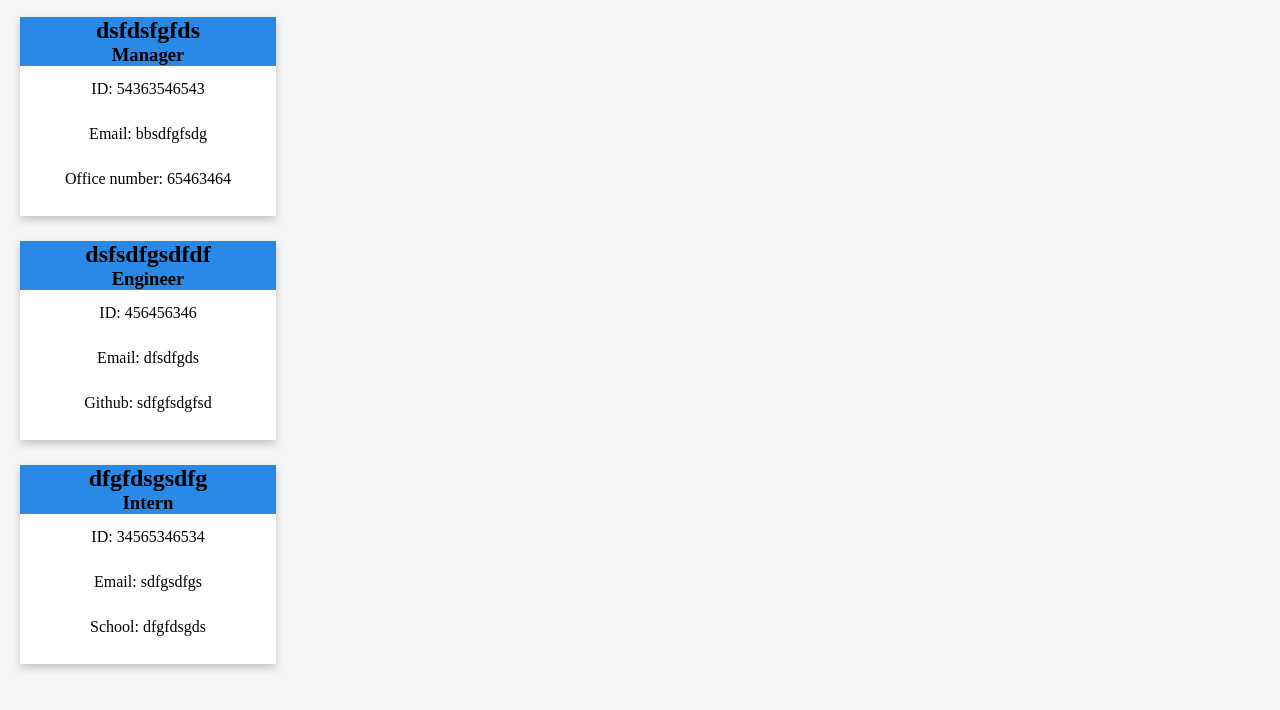
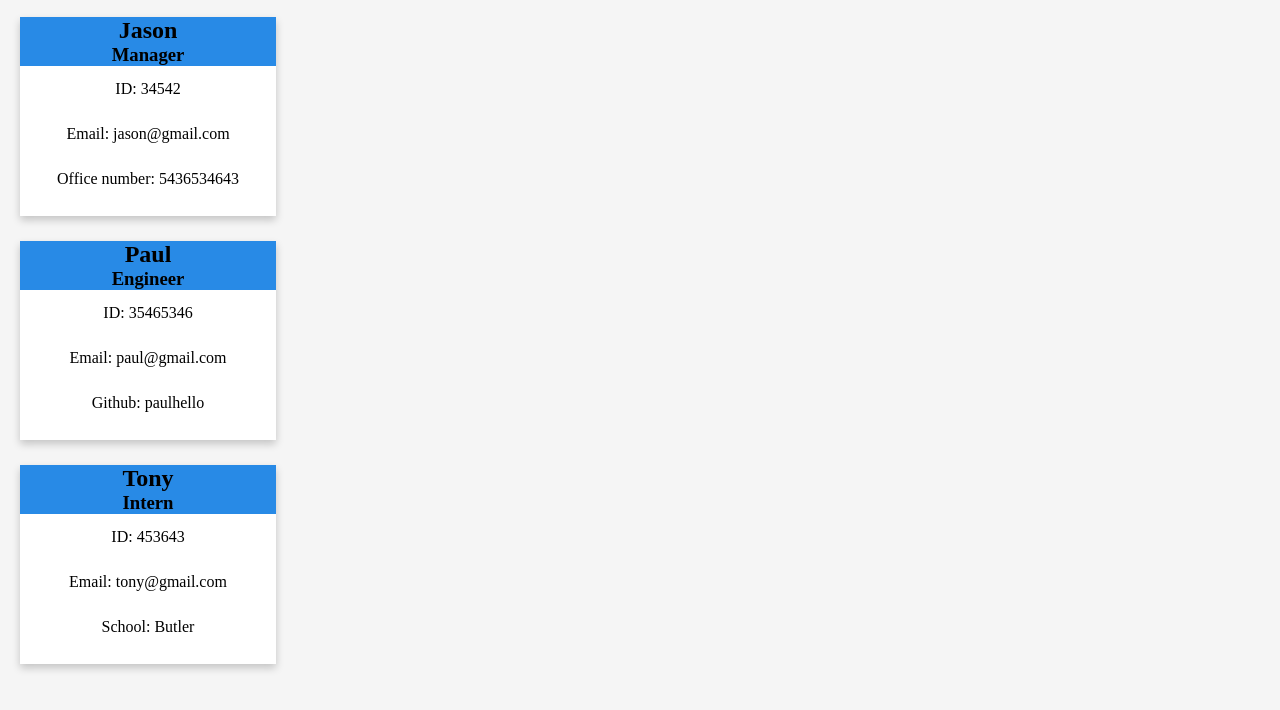
Before and after one commit to luismrosales/Team-info, a website: page dist/index.html in a window 1280 px wide. Shown: the part 40-750 px from the top of the page. Drawn offline with Linux system fonts and the light colour scheme.

Commit message:
added final touches

```diff
--- a/dist/index.html
+++ b/dist/index.html
@@ -1,9 +1,10 @@
-<!DOCTYPE html>
-<html lang="en">
+
+    <!DOCTYPE HTML>
+    <html lang='en'>
     <head>
-    <meta charset="UTF-8" />
-    <meta http-equiv="X-UA-Compatible" content="IE=edge" />
-    <meta name="viewport" content="width=device-width, initial-scale=1.0" />
+    <meta charset="UTF-8">
+    <meta http-equiv="X-UA-Compatible" content="IE=edge">
+    <meta name="viewport" content="width=device-width, initial-scale=1.0">
     <link rel="stylesheet" href="./style.css" />
     <title>Team info</title>
     </head>
@@ -12,32 +13,32 @@
     <h1 class="team">My Team</h1>
 
      <div class="card">
-      <h2>dsfdsfgfds</h2>
+    <h2>Jason</h2>
     <h3>Manager</h3>
     <div class="container">
-        <p>ID: 54363546543</p>
-        <p>Email: bbsdfgfsdg</p>
-        <p>Office number: 65463464</p>
+    <p>ID: 34542</p>
+    <p>Email: jason@gmail.com</p>
+    <p>Office number: 5436534643</p>
     </div>
     </div>
 
      <div class="card">
-      <h2>dsfsdfgsdfdf</h2>
+    <h2>Paul</h2>
     <h3>Engineer</h3>
     <div class="container">
-        <p>ID: 456456346</p>
-        <p>Email: dfsdfgds</p>
-        <p>Github: sdfgfsdgfsd</p>
+    <p>ID: 35465346</p>
+    <p>Email: paul@gmail.com</p>
+    <p>Github: paulhello</p>
     </div>
     </div>
      <div class="card">
-      <h2>dfgfdsgsdfg</h2>
+    <h2>Tony</h2>
     <h3>Intern</h3>
     <div class="container">
-        <p>ID: 34565346534</p>
-        <p>Email: sdfgsdfgs</p>
-        <p>School: dfgfdsgds</p>
+    <p>ID: 453643</p>
+    <p>Email: tony@gmail.com</p>
+    <p>School: Butler</p>
     </div>
     </div>
+
     </body>
-</html>
```
Lines whose indentation alone changed are shown as unchanged.
